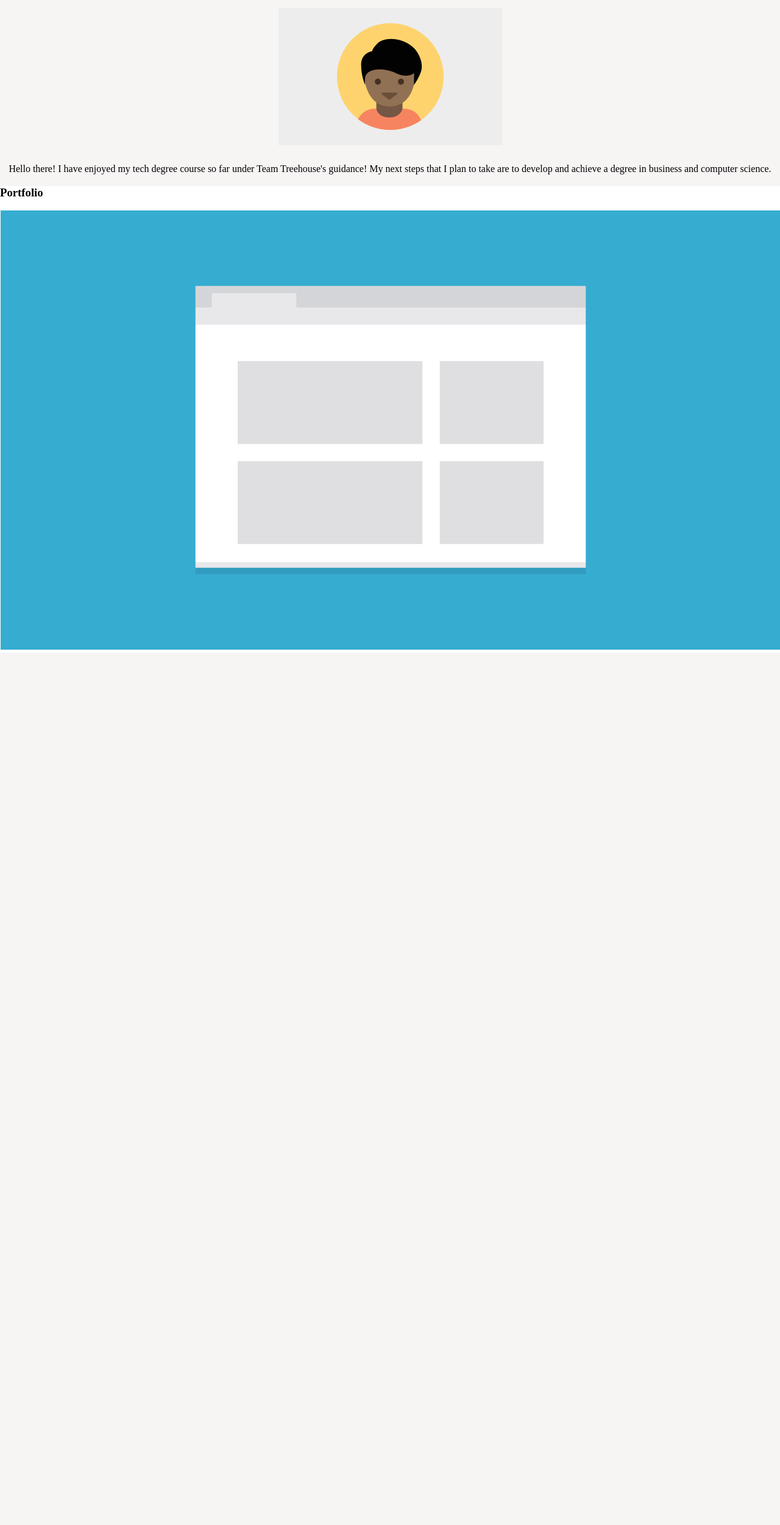
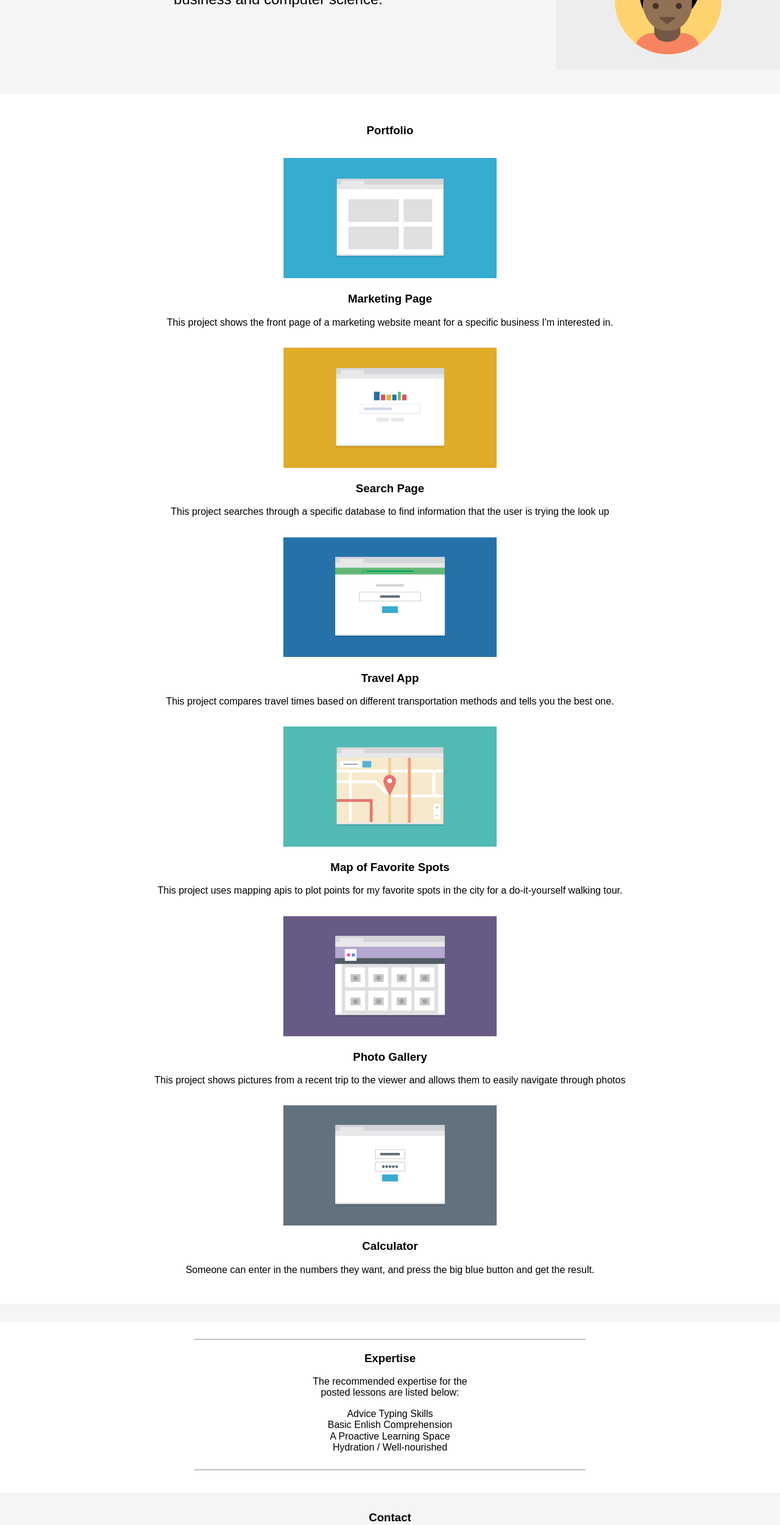
Before and after one commit to Camoscully/responsive_layout_v2.0, a plain HTML site: page index.html in a window 1280 px wide. Shown: the part 300-2800 px from the top of the page at 61% size. Before the commit the page ends 1370 px from the top, so only its background shows below. Drawn offline with Linux system fonts and the light colour scheme; files whose address does not match are found by name; a web font is replaced by a local one.

Commit message:
Edit 2 - Beta

```diff
--- a/CSS/styles.css
+++ b/CSS/styles.css
@@ -5,7 +5,7 @@
 body {
   display: inline-block;
   background-color: #f7f4f4;
-  font-family: , sans-serif;
+  font-family: Bellefair, sans-serif, cursive;
   font-size: 16px;
 }
 
@@ -17,10 +17,22 @@ li a {
   color: grey;
 }
 
+h1 {
+  position: relative;
+}
+
 main {
   background-color: white;
 }
 
+a {
+  text-decoration-line: none;
+  color: grey;
+}
+
+hr {
+  width: 50%;
+}
 
 /*---Base Class Selectors for Elements---*/
 
@@ -57,7 +69,51 @@ main {
 
 .img {
   margin: 0 auto;
-  width: 100%;
+  width: 95%;
+}
+
+.center {
+  text-align: center;
+}
+
+.bold {
+  weight: bolder;
+}
+
+.footer-nav {
+ border-top: solid 1px grey;
+}
+
+
+/*---Page Layout---*/
+
+main {
+  padding: 30px 0;
+}
+
+.main-1 img,
+.main-2 img {
+  padding-top: 1em;
+}
+
+.expertise {
+  padding: 20px 0;
+  background-color: white;
+  margin: 30px 0;
+}
+
+.footer-section {
+  padding-bottom: 50px;
+}
+
+#footer-left {
+  float: left;
+  text-transform: none;
+}
+
+.footer-nav h4 {
+  float: right;
+  text-transform: uppercase;
 }
 
 /*---Type Selected Psuedo Affects---*/
@@ -65,3 +121,51 @@ main {
 a:hover {
   color: #36acd0;
 }
+
+/*---Clearfix Rule---*/
+
+.clearfix:after {
+  clear: both;
+  display: table;
+  content: "";
+}
+
+/*---Media Queries---*/
+
+@media (min-width:768px) {
+
+
+
+.main-nav {
+  text-align: center;
+  margin: auto;
+}
+
+.main-nav li {
+  display: inline-block;
+  margin: 0 10px;
+}
+
+.main-nav li a {
+  padding: 30px 30px;
+}
+
+.top-img {
+  float: right;
+  width: 40%;
+  margin: 40px auto;
+}
+
+.intro-text {
+  padding: 80px 40px 0 0;
+  font-size: 1.5em;
+}
+
+.main-1 img,
+.main-2 img {
+  display: inline-block;
+  max-width:350px;
+  width: 85%;
+}
+
+}
--- a/index.html
+++ b/index.html
@@ -4,34 +4,102 @@
     <meta charset="utf-8">
     <meta name="viewport" content="width=device-width,initial-scale=1" />
     <link rel="stylesheet" type="text/css" href="CSS/styles.css" />
+    <link href="https://fonts.googleapis.com/css?family=Bellefair" rel="stylesheet">
     <title>Cameron's Responsive Layout</title>
   </head>
 
   <body>
-    <header class="main-header">
+    <header class="main-header clearfix">
       <h1 class="main-heading">Cameron Scully</h1>
       <nav>
         <ul class="nav main-nav">
           <li><a href="index.html">Home</a></li>
-          <li><a href="Portfolio">Portfolio</a></li>
-          <li><a href="Contact">Contact</a></li>
-          <li><a href="Expertise">Expertise</a></li>
+          <li><a href="#Portfolio">Portfolio</a></li>
+          <li><a href="#Expertise">Expertise</a></li>
+          <li><a href="#Contact">Contact</a></li>
         </ul>
       </nav>
     </header>
 
-    <div class="top-section">
+    <div class="top-section clearfix">
       <img src="images/responsive-layout-profile.png" class="top-img" alt="A graphic of a profile image."/>
-      <p>
+      <p class="intro-text">
         Hello there! I have enjoyed my tech degree course so far under Team Treehouse's guidance!
         My next steps that I plan to take are to develop and achieve a degree in business and computer science.
       </p>
     </div>
 
-    <main class="main-cont">
-      <h3>Portfolio</h3>
+    <main class="main-cont center">
+      <h3 id="portfolio">Portfolio</h3>
+
+     <div class="main-1">
       <img src="images/portfolio-1.png" class="img" alt="The 1st example graphic for the page's portfolio." />
+      <h3>Marketing Page</h3>
+      <p>This project shows the front page of a marketing website meant
+        for a specific business I'm interested in.</p>
+      <img src="images/portfolio-2.png" class="img" alt="The 1st example graphic for the page's portfolio." />
+      <h3>Search Page</h3>
+      <p>This project searches through a specific database to find
+        information that the user is trying the look up</p>
+      <img src="images/portfolio-3.png" class="img" alt="The 1st example graphic for the page's portfolio." />
+      <h3>Travel App</h3>
+      <p>This project compares travel times based on different transportation
+        methods and tells you the best one.</p>
+     </div>
+
+     <div class="main-2">
+      <img src="images/portfolio-4.png" class="img" alt="The 1st example graphic for the page's portfolio." />
+      <h3>Map of Favorite Spots</h3>
+      <p>This project uses mapping apis to plot points for my favorite
+      spots in the city for a do-it-yourself walking tour.</p>
+      <img src="images/portfolio-5.png" class="img" alt="The 1st example graphic for the page's portfolio." />
+      <h3>Photo Gallery</h3>
+      <p>This project shows pictures from a recent trip to the viewer and
+        allows them to easily navigate through photos</p>
+      <img src="images/portfolio-6.png" class="img" alt="The 1st example graphic for the page's portfolio." />
+      <h3>Calculator</h3>
+      <p>Someone can enter in the numbers they want, and press the big blue
+        button and get the result.</p>
+     </div>
     </main>
+
+    <div class="center expertise">
+      <section>
+          <hr />
+          <h3 id="Expertise">Expertise</h3>
+          <p>The recommended expertise for the <br />
+            posted lessons are listed below:</p>
+      </section>
+      <section>
+        <ul style="list-style-type: none; padding: 0;">
+          <li>Advice Typing Skills</li>
+          <li>Basic Enlish Comprehension</li>
+          <li>A Proactive Learning Space</li>
+          <li>Hydration / Well-nourished </li>
+        <br />
+        <hr />
+        </ul>
+      </section>
+    </div>
+
+    <footer class="center">
+     <div class="footer-section">
+      <h3 class="bold" id="Contact">Contact</h3>
+      <p>
+      If you're interested in chatting or want more information about what I've been
+      working on, I'd love to hear from you!
+      </p>
+      <address>
+        Phone  +1 (111) 555-1234 <br><br />
+        Email  email@yoursite.com
+      </address>
+     </div>
+     <div class="footer-nav">
+       <h4 id="footer-left">Cameron Scully</h4>
+       <h4><a href="#">Back to top<a></h4>
+     </div>
+   </footer>
+
 
   </body>
 </html>
```
